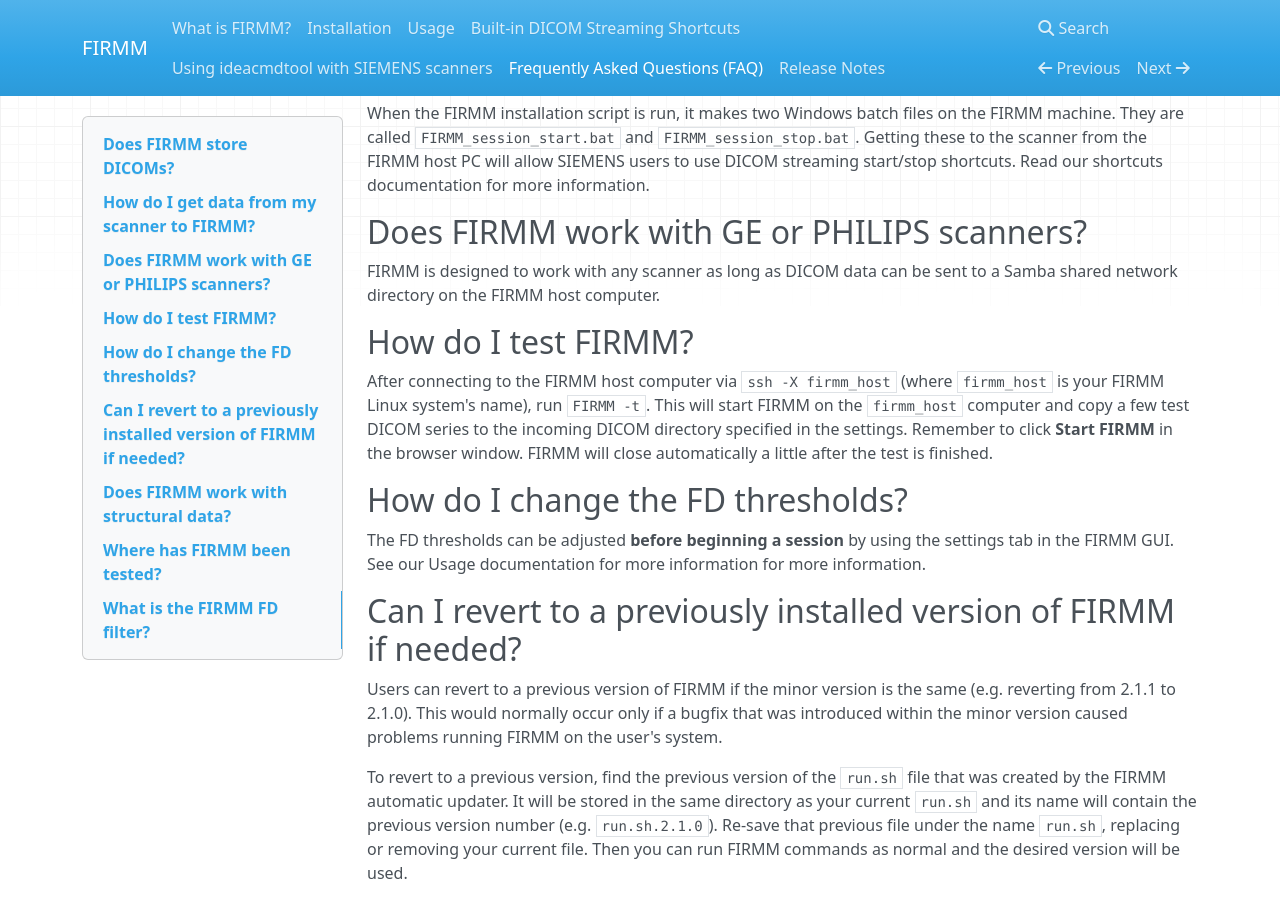
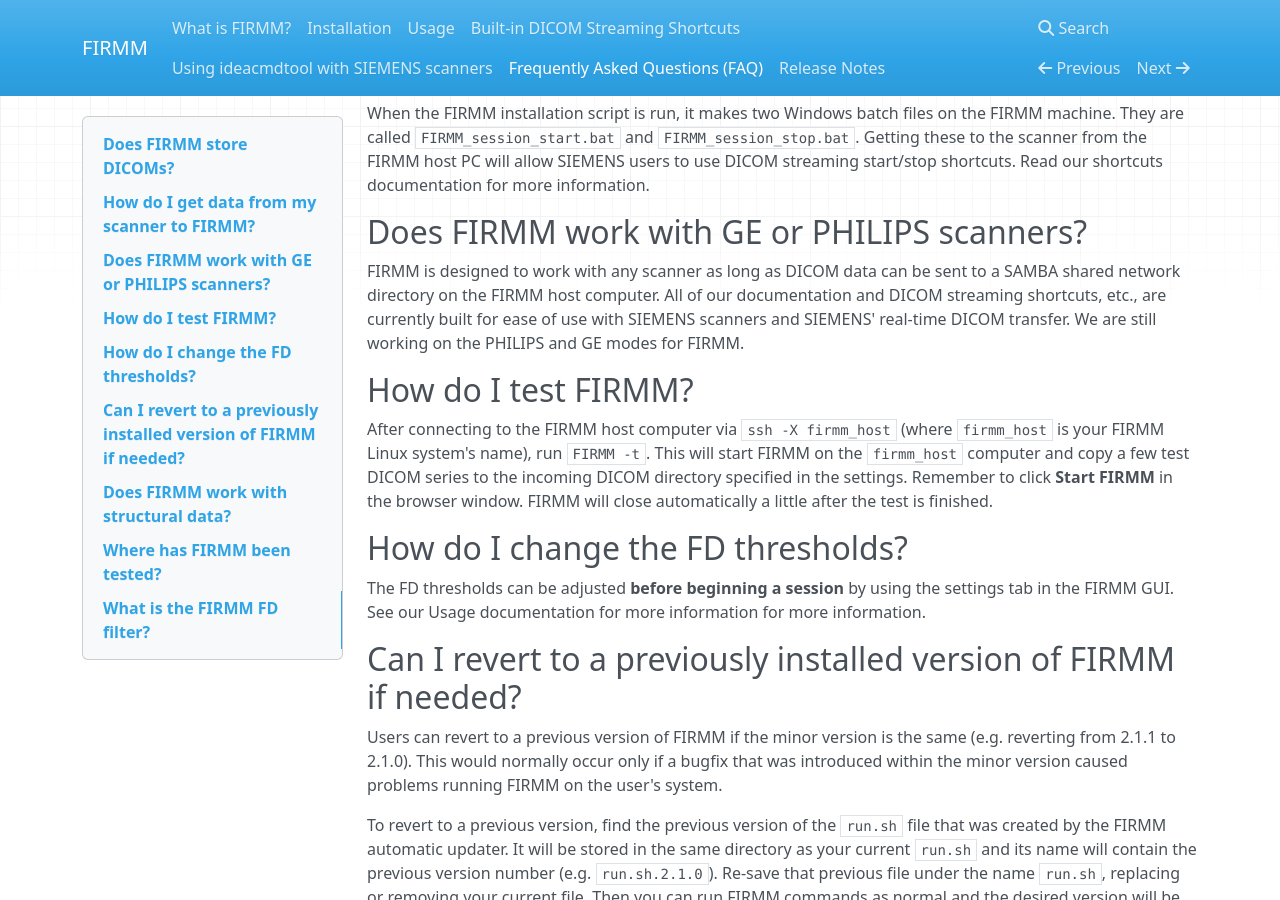
Before and after one commit to FIRMMsoftware/firmm_docs, an MkDocs documentation site: the page built from docs/FAQ.md, in a window 1280 px wide and 900 px high, scrolled down 682 px. Built offline with MkDocs 1.6.1, drawn with Linux system fonts in a browser that asks for light colours; nearby versions of some CDN libraries; old or Windows-style settings are respelled for this version of MkDocs.

Commit message:
Update FAQ.md
Added a sentence to the GE/PHILIPS question

```diff
--- a/docs/FAQ.md
+++ b/docs/FAQ.md
@@ -16,7 +16,7 @@ When the FIRMM installation script is run, it makes two Windows batch files on t
 
 ## Does FIRMM work with GE or PHILIPS scanners?
 
-FIRMM is designed to work with any scanner as long as DICOM data can be sent to a Samba shared network directory on the FIRMM host computer.
+FIRMM is designed to work with any scanner as long as DICOM data can be sent to a SAMBA shared network directory on the FIRMM host computer.  All of our documentation and DICOM streaming shortcuts, etc., are currently built for ease of use with SIEMENS scanners and SIEMENS' real-time DICOM transfer.  We are still working on the PHILIPS and GE modes for FIRMM.
 
 ## How do I test FIRMM?
 
```
